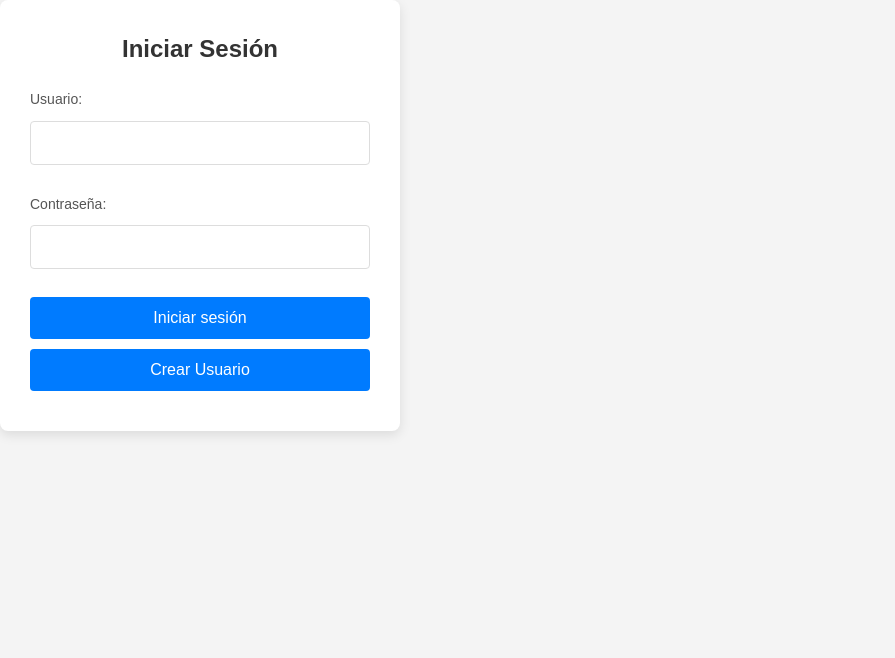
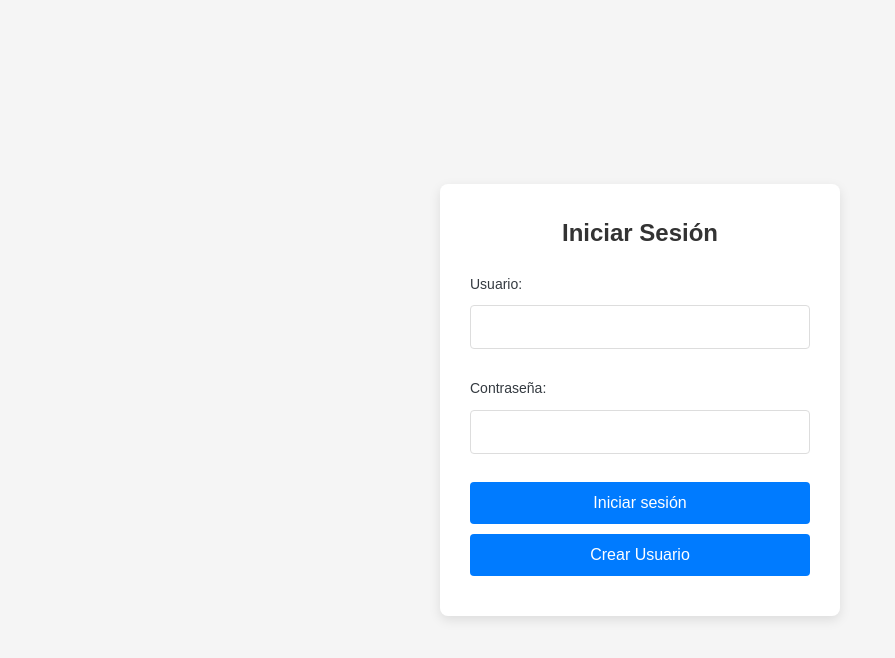
Before and after one commit to cristian21gutierrez/Frontend-black, a React (Vite) app: page /login in a window 1280 px wide. Shown: the top 658 px of the page, without its empty margins (0-895 px from the left). Built offline with nearby package versions, Linux system fonts and the light colour scheme.

Commit message:
cambios de estilos en el login

```diff
--- a/src/components/Login.jsx
+++ b/src/components/Login.jsx
@@ -1,7 +1,7 @@
 import React, { useState, useContext } from 'react';
 import { useNavigate } from 'react-router-dom';
 import AuthContext from '../context/AuthContext';
-import "./styles/login.css"
+import "./styles/login.css";
 
 const Login = () => {
     const [username, setUsername] = useState('');
@@ -40,10 +40,11 @@ const Login = () => {
     };
 
     const handleCreateUser = () => {
-        navigate('/create-user'); // Redirige a la página de creación de usuario
+        navigate('/create-user');
     };
 
     return (
+        <div className="login-wrapper">
             <div className="login-container">
                 <h2>Iniciar Sesión</h2>
                 <form onSubmit={handleSubmit}>
@@ -67,6 +68,7 @@ const Login = () => {
                 </form>
                 <button className="create-user-button" onClick={handleCreateUser}>Crear Usuario</button>
             </div>
+        </div>
     );
 };
 
--- a/src/components/styles/login.css
+++ b/src/components/styles/login.css
@@ -1,4 +1,13 @@
-/* Contenedor principal del formulario */
+/* Contenedor principal para centrar el formulario */
+.login-wrapper {
+    display: flex;
+    justify-content: center;
+    align-items: center;
+    min-height: 100vh; /* Altura mínima del 100% de la pantalla */
+    background-color: #f5f5f5; /* Color de fondo opcional */
+}
+
+/* Estilos del formulario */
 .login-container {
     background-color: #ffffff;
     padding: 30px;
@@ -9,7 +18,6 @@
     box-sizing: border-box;
 }
 
-/* Título */
 .login-container h2 {
     margin-bottom: 20px;
     font-size: 24px;
@@ -17,11 +25,10 @@
     text-align: center;
 }
 
-/* Estilos para las etiquetas y los inputs */
 .login-container label {
     display: block;
     font-size: 14px;
-    color: #555;
+    color: #343a40;;
     margin-bottom: 8px;
 }
 
@@ -40,6 +47,7 @@
 .login-container input:focus {
     border-color: #007bff;
     outline: none;
+    box-shadow: 0 0 5px rgba(0, 123, 255, 0.5);
 }
 
 /* Botones de acción */
@@ -59,6 +67,8 @@
 /* Hover en botones */
 .login-container button:hover {
     background-color: #0056b3;
+    transform: scale(1.02);
+    transition: background-color 0.3s ease, transform 0.2s ease;
 }
 
 /* Botón para crear usuario */
@@ -68,6 +78,8 @@
 
 .create-user-button:hover {
     background-color: #5a6268;
+    transform: scale(1.02);
+    transition: background-color 0.3s ease, transform 0.2s ease;
 }
 
 /* Responsividad */
```
Lines whose indentation alone changed are shown as unchanged.
